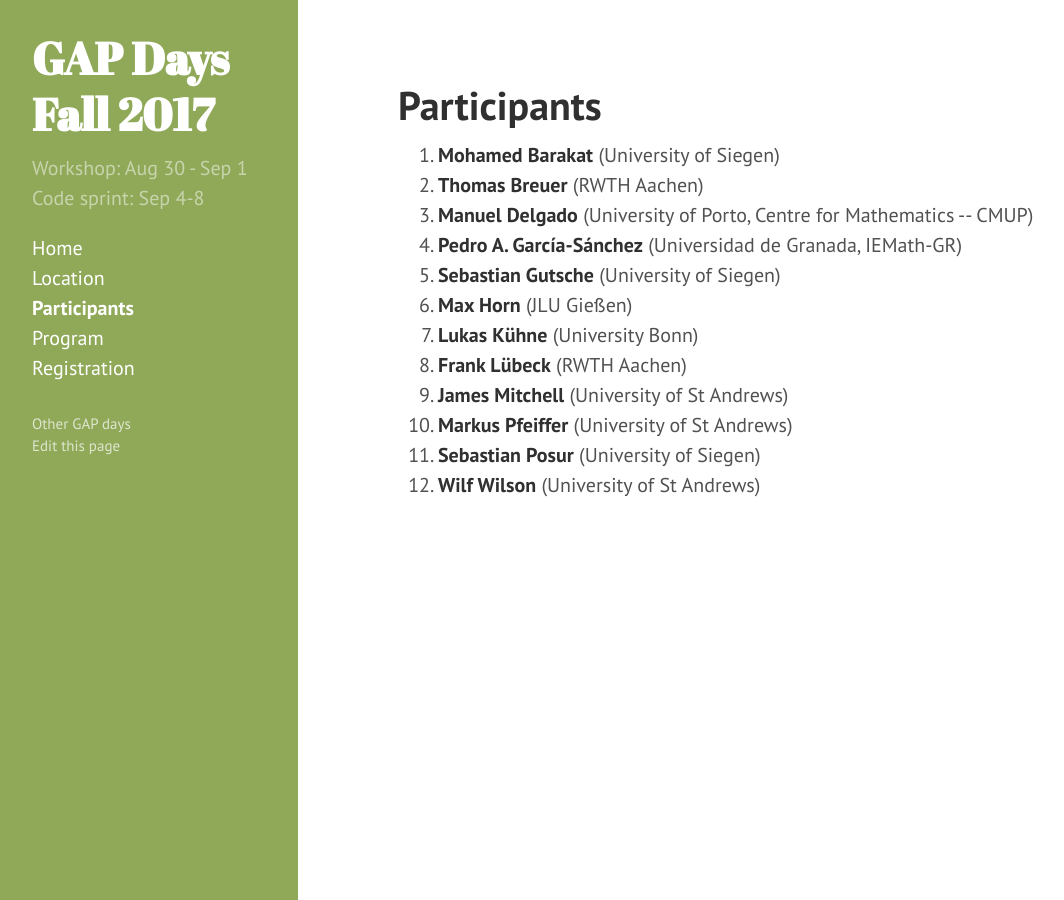
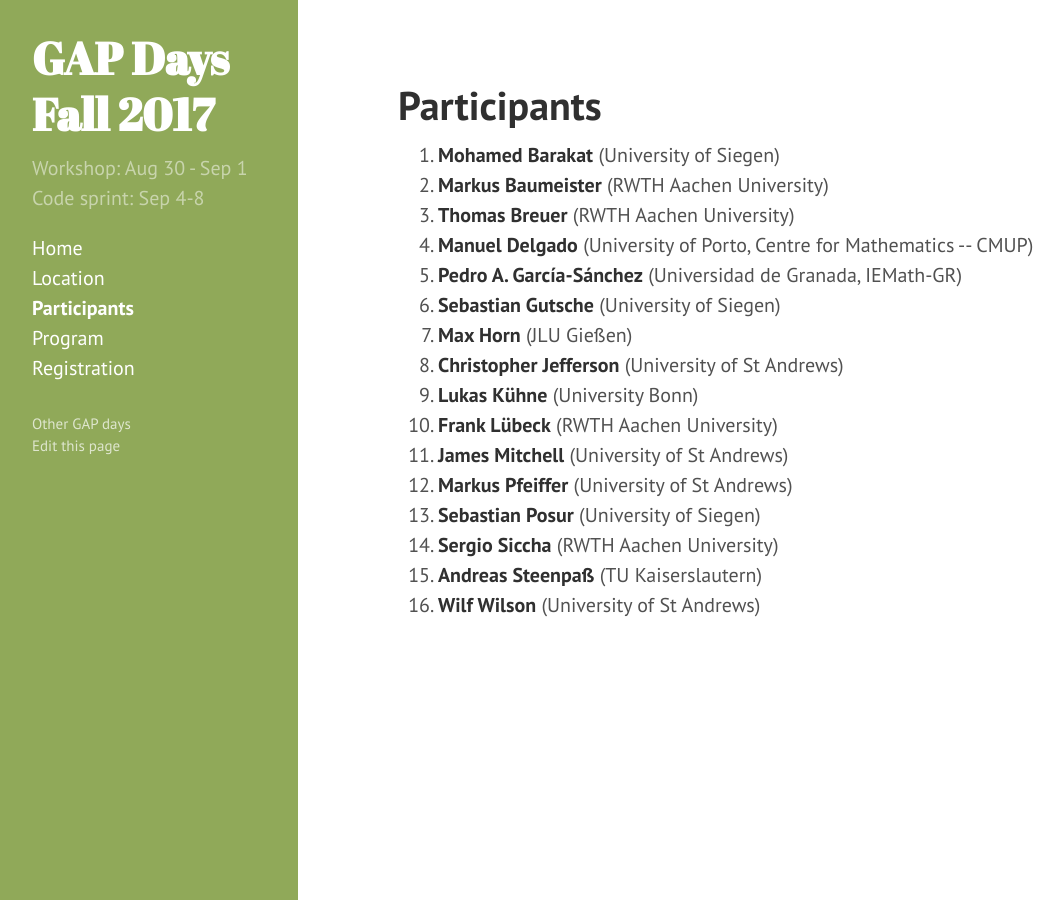
Before and after one commit to lbfm-rwth/gap-in-algebraic-research-2018, a Jekyll site: the page built from participants.md, in a window 1280 px wide. Shown: the whole page, without its empty margins (2-1066 px from the left). Built offline with Jekyll 4.4.1, drawn with Linux system fonts in a browser that asks for light colours.

Commit message:
updated participants list

```diff
--- a/_data/participants.yml
+++ b/_data/participants.yml
@@ -1,8 +1,11 @@
 - name: Mohamed Barakat
   affiliation: University of Siegen
 
+- name: Markus Baumeister
+  affiliation: RWTH Aachen University
+
 - name: Thomas Breuer
-  affiliation: RWTH Aachen
+  affiliation: RWTH Aachen University
 
 - name: Manuel Delgado
   affiliation: University of Porto, Centre for Mathematics -- CMUP
@@ -16,11 +19,14 @@
 - name: Max Horn
   affiliation: JLU Gießen
 
+- name: Christopher Jefferson
+  affiliation: University of St Andrews
+
 - name: Lukas Kühne
   affiliation: University Bonn
 
 - name: Frank Lübeck
-  affiliation: RWTH Aachen
+  affiliation: RWTH Aachen University
 
 - name: James Mitchell
   affiliation: University of St Andrews
@@ -31,5 +37,11 @@
 - name: Sebastian Posur
   affiliation: University of Siegen
 
+- name: Sergio Siccha
+  affiliation: RWTH Aachen University
+
+- name: Andreas Steenpaß
+  affiliation: TU Kaiserslautern
+
 - name: Wilf Wilson
   affiliation: University of St Andrews
```
